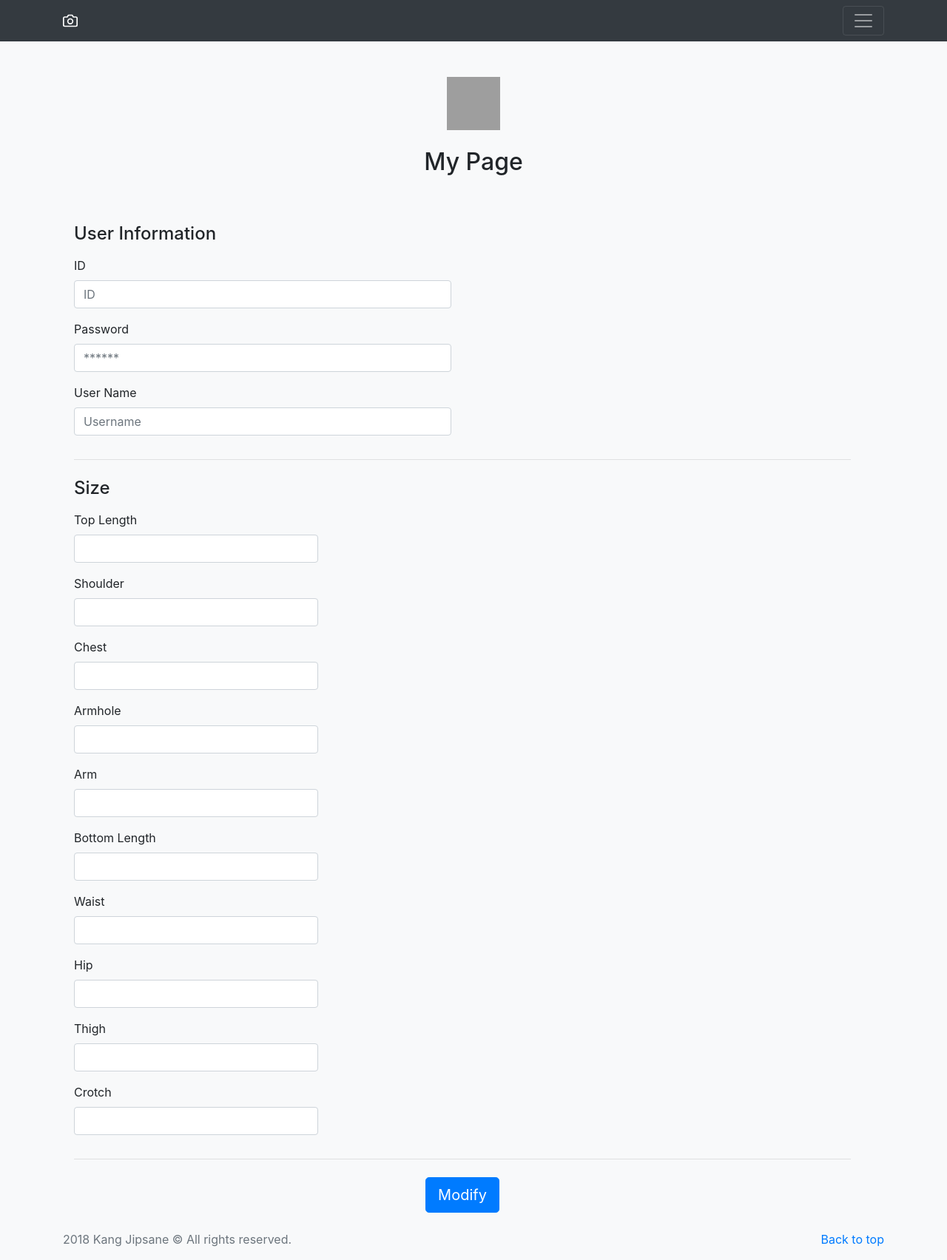
After one commit to YeonwooKang/SSS, a PHP site: page /mypage.php in a window 1280 px wide. The commit adds this page. Shown: the whole page at 74% size. Run offline with PHP 8.4, Linux system fonts and the light colour scheme; some libraries are stand-ins or nearby versions; grey boxes are pictures that could not be loaded.

Commit message:
Add join, mypage
가입, 마이 페이지 추가 및 메인 수정

```diff
--- a/login.php
+++ b/login.php
@@ -2,7 +2,7 @@
 
     <main role="main">
       <div class="text-center album py-5 bg-light">
-        <div class="container col-3">
+        <div class="container col-7">
          <form class="form-signin">
               <img class="mb-5" src="https://getbootstrap.com/assets/brand/bootstrap-solid.svg" alt="" width="72" height="72">
               <h1 class="h3 mb-3 font-weight-normal">Please log in</h1>
@@ -11,7 +11,7 @@
               <label for="inputPassword" class="sr-only">Password</label>
               <input type="password" id="inputPassword" class="form-control mb-3" placeholder="Password" required>
               <button class="btn btn-lg btn-primary btn-block" type="submit">Log in</button>
-              <button class="btn btn-lg btn-secondary btn-block" type="button">Join</button>
+              <button class="btn btn-lg btn-secondary btn-block" type="button" onClick="location.href='join.php'">Join</button>
           </form>
         </div>
       </div>
--- /dev/null
+++ b/mypage.php
@@ -0,0 +1,130 @@
+<?php include('top.inc');?>
+<body class="bg-light">
+
+    <div class="container">
+      <div class="py-5 text-center">
+        <img class="d-block mx-auto mb-4" src="https://getbootstrap.com/assets/brand/bootstrap-solid.svg" alt="" width="72" height="72">
+        <h2>My Page</h2>
+        <p class="lead"></p>
+      </div>
+
+
+      <div class="container row">
+        <div class="col-md">
+          <h4 class="mb-3">User Information</h4>
+          <form class="mypage" novalidate>
+
+            <div class="row">
+              <div class="col-md-6 mb-3">
+                <label for="firstName">ID</label>
+                <input type="text" class="form-control" id="firstName" placeholder="ID" value="" required>
+                <div class="invalid-feedback">
+                  Valid ID is required.
+                </div>
+              </div>
+            </div>
+
+            <div class="row">
+              <div class="col-md-6 mb-3">
+                <label for="firstName">Password</label>
+                <input type="text" class="form-control" id="firstName" placeholder="******" value="" required>
+                <div class="invalid-feedback">
+                  Valid Password is required.
+                </div>
+              </div>
+            </div>
+
+            <div class="row">
+              <div class="col-md-6 mb-3">
+              <label for="username">User Name</label>
+                <input type="text" class="form-control" id="username" placeholder="Username" required>
+                <div class="invalid-feedback" style="width: 100%;">
+                  Your username is required.
+                </div>
+              </div>
+            </div>
+
+             <hr class="mb-4">
+             <h4 class="mb-3">Size</h4>
+
+             <div class="row">
+              <div class="col-md-4 mb-3">
+                <label for="toplength">Top Length</label>
+                <input type="text" class="form-control" id="toplength" placeholder="" value="" required>
+              </div>
+            </div>
+
+            <div class="row">
+              <div class="col-md-4 mb-3">
+                <label for="shoulder">Shoulder</label>
+                <input type="text" class="form-control" id="shoulder" placeholder="" value="" required>
+              </div>
+            </div>
+
+            <div class="row">
+              <div class="col-md-4 mb-3">
+              <label for="chest">Chest</label>
+                <input type="text" class="form-control" id="chest" placeholder="" required>
+              </div>
+            </div>
+
+            <div class="row">
+              <div class="col-md-4 mb-3">
+                <label for="armhole">Armhole</label>
+                <input type="text" class="form-control" id="armhole" placeholder="" value="" required>
+              </div>
+            </div>
+
+            <div class="row">
+              <div class="col-md-4 mb-3">
+                <label for="arm">Arm</label>
+                <input type="text" class="form-control" id="arm" placeholder="" value="" required>
+              </div>
+            </div>
+
+            <div class="row">
+              <div class="col-md-4 mb-3">
+              <label for="bottomlength">Bottom Length</label>
+                <input type="text" class="form-control" id="bottomlength" placeholder="" required>
+              </div>
+            </div>
+
+            <div class="row">
+              <div class="col-md-4 mb-3">
+                <label for="waist">Waist</label>
+                <input type="text" class="form-control" id="waist" placeholder="" value="" required>
+              </div>
+            </div>
+
+            <div class="row">
+              <div class="col-md-4 mb-3">
+                <label for="hip">Hip</label>
+                <input type="text" class="form-control" id="hip" placeholder="" value="" required>
+              </div>
+            </div>
+
+            <div class="row">
+              <div class="col-md-4 mb-3">
+              <label for="thigh">Thigh</label>
+                <input type="text" class="form-control" id="thigh" placeholder="" required>
+              </div>
+            </div>
+
+            <div class="row">
+              <div class="col-md-4 mb-3">
+              <label for="crotch">Crotch</label>
+                <input type="text" class="form-control" id="crotch" placeholder="" required>
+              </div>
+            </div>
+
+
+            <hr class="mb-4">
+            <div class="mb-4 text-center">
+              <button class="btn btn-primary btn-lg" type="submit">Modify</button>
+            </div>
+          </form>
+        </div>
+      </div>
+    </div>
+
+<?php include('bottom.inc');?>
--- a/top.inc
+++ b/top.inc
@@ -18,7 +18,7 @@
     <!--script-->
     <script type="text/javascript">
       function showDetail(){
-        location.href("detail.php");
+        location.href="detail.php";
       }
     </script>
   </head>
@@ -41,7 +41,8 @@
               <h4 class="text-white">MENU</h4>
               <ul class="list-unstyled">
                 <li><a href="login.php" class="text-white">Login</a></li>
-                <li><a href="#" class="text-white">My Page</a></li>
+                <li><a href="join.php" class="text-white">Join</a></li>
+                <li><a href="mypage.php" class="text-white">My Page</a></li>
                 <li><a href="#" class="text-white">Cart</a></li>
               </ul>
             </div>
```
Also changed, not shown: join.php (added, +66 -0 lines), main.php (+47 -12 lines).
